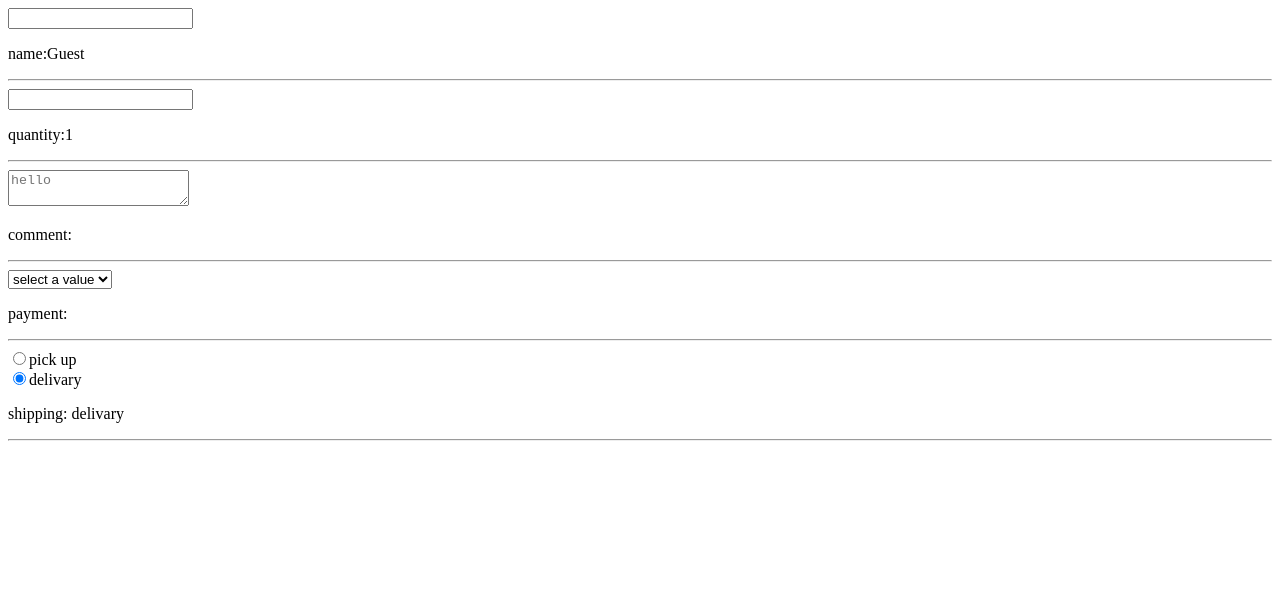
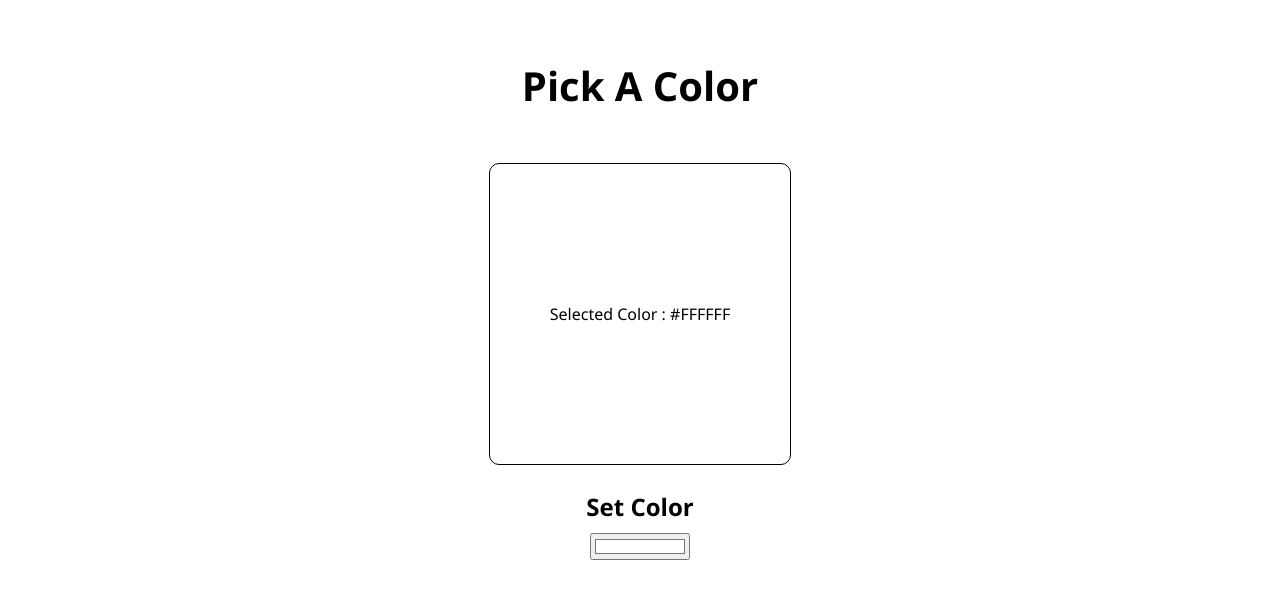
Before and after one commit to muhsinachipra/React-Practise, a React (Vite) app: page / in a window 1280 px wide. Shown: the top 598 px of the page. Built offline with nearby package versions, Linux system fonts and the light colour scheme; the HTML template or start-up script is replaced by a standard one.

Commit message:
Color-Picker App

```diff
--- a/src/App.jsx
+++ b/src/App.jsx
@@ -10,11 +10,12 @@ import ProfilePicture from "./ProfilePicture";
 import MyComponent from "./MyComponent";
 import CounterApp from "./CounterApp";
 import OnChange from "./OnChange";
+import ColorPicker from "./ColorPicker";
 
 function App() {
 
   return (
-    <OnChange/>
+    <ColorPicker/>
   );
 }
 
--- /dev/null
+++ b/src/ColorPicker.jsx
@@ -0,0 +1,22 @@
+import React, { useState } from "react";
+
+export default function ColorPicker() {
+
+    const [color,setColor] = useState("#FFFFFF");
+
+    const handleColorChange = (event) => {
+        setColor(event.target.value);
+    }
+
+    return(
+        <div className="color-picker-container">
+            <h2>Pick A Color</h2>
+            <div className="color-display" style={{backgroundColor : color}}>
+                <p >
+                    Selected Color : {color}
+                </p>
+            </div>
+            <label >Set Color</label> <input type="color" value={color} onChange={handleColorChange}/>
+        </div>
+    );
+}
--- a/src/index.css
+++ b/src/index.css
@@ -92,3 +92,36 @@
 .counter-button:hover {
   background-color: hsl(197, 100%, 48%);
 }
+
+.color-picker-container{
+  display: flex;
+  flex-direction: column;
+  align-items: center;
+  font-family: 'Segoe UI', Tahoma, Geneva, Verdana, sans-serif;
+}
+
+.color-picker-container h2{
+  font-size: 2.5rem;
+  margin: 50px;
+}
+.color-picker-container label{
+  font-size: 1.5rem;
+  font-weight: bold;
+  margin-bottom: 10px;
+}
+
+.color-display{
+  width: 300px;
+  height: 300px;
+  display: flex;
+  justify-content: center;
+  align-items: center;
+  border: 1px solid black;
+  border-radius: 10px;
+  margin-bottom: 25px;
+  transition: 0.25s ease;
+}
+
+input[type="color"]{
+  width: 100px;
+}
```
